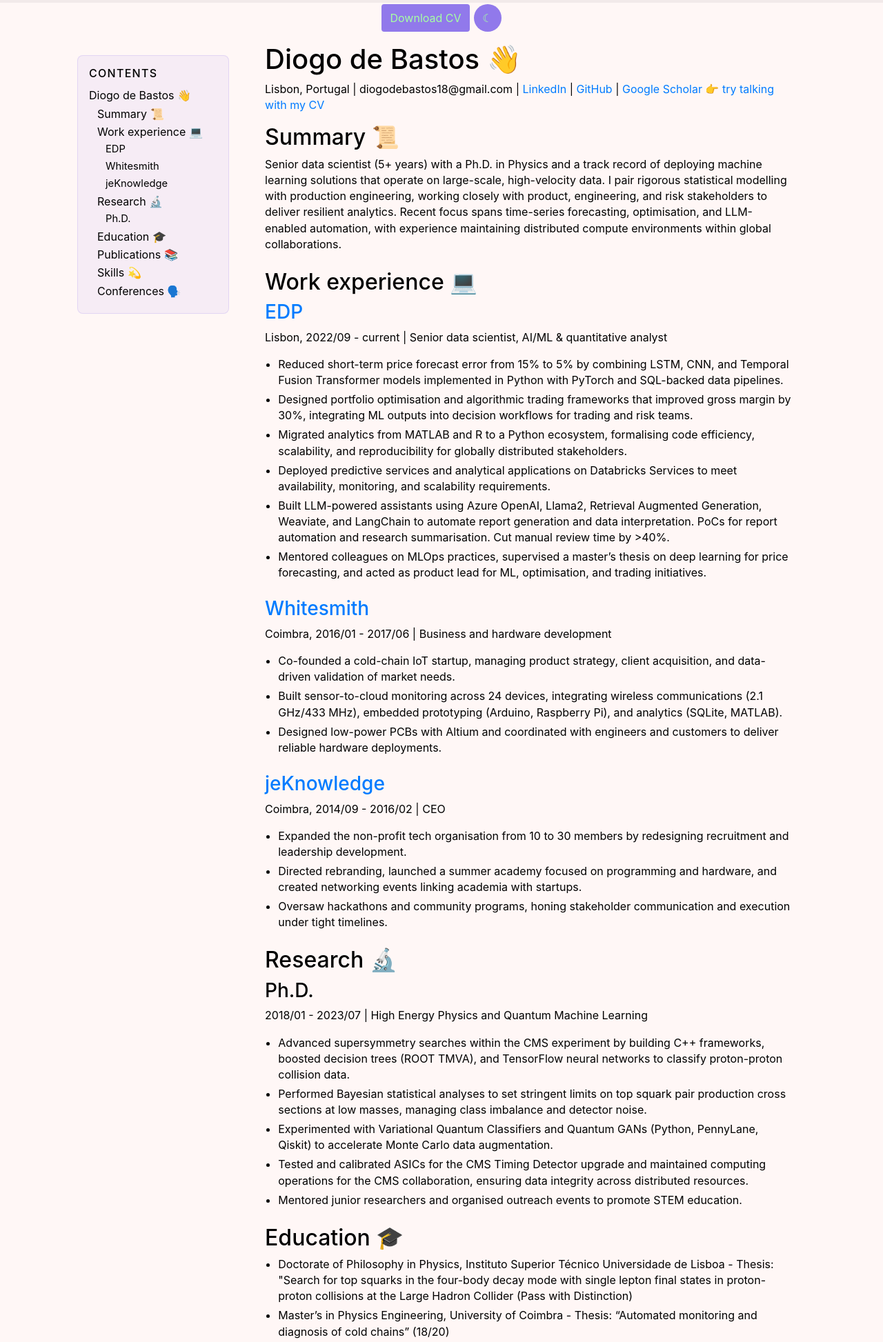
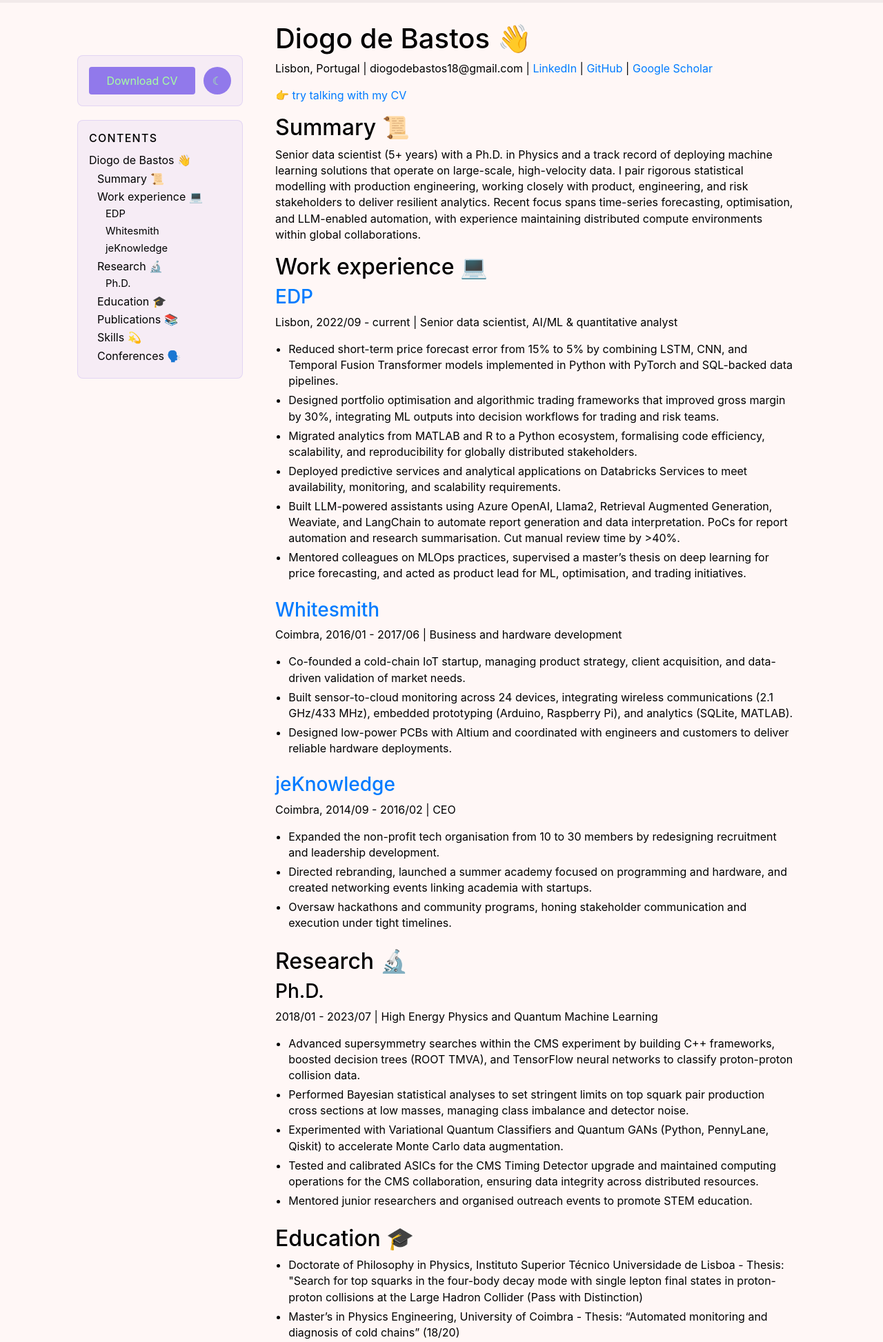
Before and after one commit to diogodebastos/cavai, a Django app: page /cv/ in a window 1280 px wide. Shown: the top 1946 px of the page at 69% size. Run offline with Django 4.2, Linux system fonts and the light colour scheme; some libraries are stand-ins or nearby versions.

Commit message:
move buttons to stciky bar on top of toc

```diff
--- a/cavai/templates/cv.html
+++ b/cavai/templates/cv.html
@@ -14,17 +14,6 @@
     .dark-theme {
         background-color: black;
         color: #FFF7F6;
-    }
-
-    /* ---------- header action buttons ---------- */
-    .action-buttons {
-        display: flex;
-        justify-content: center; /* center the buttons */
-        gap: 6px;                 /* slightly tighter gap */
-        align-items: center;
-        padding: 6px 10px 4px;    /* less vertical padding */
-        width: 100%;
-        box-sizing: border-box;
     }
 
     /* tighten heading top margin so name sits closer to buttons */
@@ -70,15 +59,36 @@
         gap: 2rem;
         align-items: flex-start;
         max-width: 11.5in;
-        margin: 0 auto 3rem;
+        margin: 1.25rem auto 3rem;
         padding: 0 1.5rem;
         box-sizing: border-box;
     }
-    .cv-toc {
-        flex: 0 0 220px;
+    .cv-sidebar {
+        flex: 0 0 240px;
+        display: flex;
+        flex-direction: column;
+        gap: 1.25rem;
+        align-self: flex-start;
         position: sticky;
         top: 80px;
-        align-self: flex-start;
+    }
+    .cv-actions {
+        display: flex;
+        align-items: center;
+        gap: 0.75rem;
+        padding: 1rem;
+        background: rgba(145, 121, 235, 0.08);
+        border: 1px solid rgba(145, 121, 235, 0.2);
+        border-radius: 8px;
+    }
+    .cv-actions .download-pdf-button {
+        flex: 1 1 auto;
+        width: auto;
+    }
+    .cv-actions .theme-toggle-button {
+        width: 40px;
+    }
+    .cv-toc {
         padding: 1rem;
         background: rgba(145, 121, 235, 0.08);
         border: 1px solid rgba(145, 121, 235, 0.2);
@@ -114,7 +124,6 @@
         padding-left: 1.5rem;
         font-size: 0.92rem;
     }
-    .cv-section,
     .cv-subsection {
         margin-bottom: 1.5rem;
         break-inside: avoid;
@@ -159,8 +168,16 @@
             gap: 1.5rem;
             padding: 0 1rem;
         }
+        .cv-sidebar {
+            position: static;
+            width: 100%;
+        }
+        .cv-actions {
+            flex-wrap: wrap;
+            justify-content: flex-start;
+            gap: 0.5rem;
+        }
         .cv-toc {
-            position: static;
             width: 100%;
         }
         #cv-content {
@@ -174,6 +191,7 @@
             margin: 0 auto;
             padding: 0;
         }
+        .cv-sidebar,
         .cv-toc {
             display: none !important;
         }
@@ -216,24 +234,22 @@
     <div id="scroll-progress-bar"></div>
 </div>
 
-<div class="action-buttons">
-    <!-- download pdf -->
+<!-- main CV content -->
+<div class="cv-layout" id="cv-layout">
+    <aside class="cv-sidebar" data-html2canvas-ignore="true">
+        <div class="cv-actions">
             <button class="btn btn-secondary download-pdf-button" id="download-pdf">
                 Download CV
             </button>
-
-    <!-- theme switch -->
             <button class="btn btn-secondary theme-toggle-button" id="theme-toggle" aria-label="Switch to Dark Mode">
                 &#9790;
             </button>
         </div>
-
-<!-- main CV content -->
-<div class="cv-layout" id="cv-layout">
-    <nav class="cv-toc" id="cv-toc" aria-label="Table of contents" data-html2canvas-ignore="true">
+        <nav class="cv-toc" id="cv-toc" aria-label="Table of contents">
             <h2>Contents</h2>
             <ul class="toc-list"></ul>
         </nav>
+    </aside>
     <div class="container mt-2 cv-main" id="cv-content">
         {{ cv_html|safe }}
     </div>
@@ -288,7 +304,6 @@
             });
         };
         wrapSections('h3', ['H2', 'H3'], 'cv-subsection');
-        wrapSections('h2', ['H1', 'H2'], 'cv-section');
     }
 
     /* ---------- build table of contents ---------- */
@@ -353,7 +368,7 @@
             jsPDF:        { unit: 'in', format: 'a4', orientation: 'portrait' },
             pagebreak:    {
                 mode: ['css', 'legacy'],
-                avoid: '#cv-content h1, #cv-content h2, #cv-content h3, #cv-content h4, #cv-content h5, #cv-content h6, #cv-content p, #cv-content ul, #cv-content ol, #cv-content li, #cv-content blockquote, .cv-section, .cv-subsection'
+                avoid: '#cv-content h1, #cv-content h2, #cv-content h3, #cv-content h4, #cv-content h5, #cv-content h6, #cv-content p, #cv-content ul, #cv-content ol, #cv-content li, #cv-content blockquote, .cv-subsection'
             }
         };
         html2pdf().set(opt).from(element).save();
--- a/cavai/templates/cv.md
+++ b/cavai/templates/cv.md
@@ -1,6 +1,7 @@
 # Diogo de Bastos 👋
 
 Lisbon, Portugal | diogodebastos18@gmail.com | [LinkedIn](https://www.linkedin.com/in/diogodebastos) | [GitHub](https://github.com/diogodebastos) | [Google Scholar](https://scholar.google.com/citations?user=6f2lV5YAAAAJ&hl=en)
+
 👉 [try talking with my CV](https://diogodebastos.vercel.app/)
 
 ## Summary 📜
```
Lines whose indentation alone changed are shown as unchanged.
